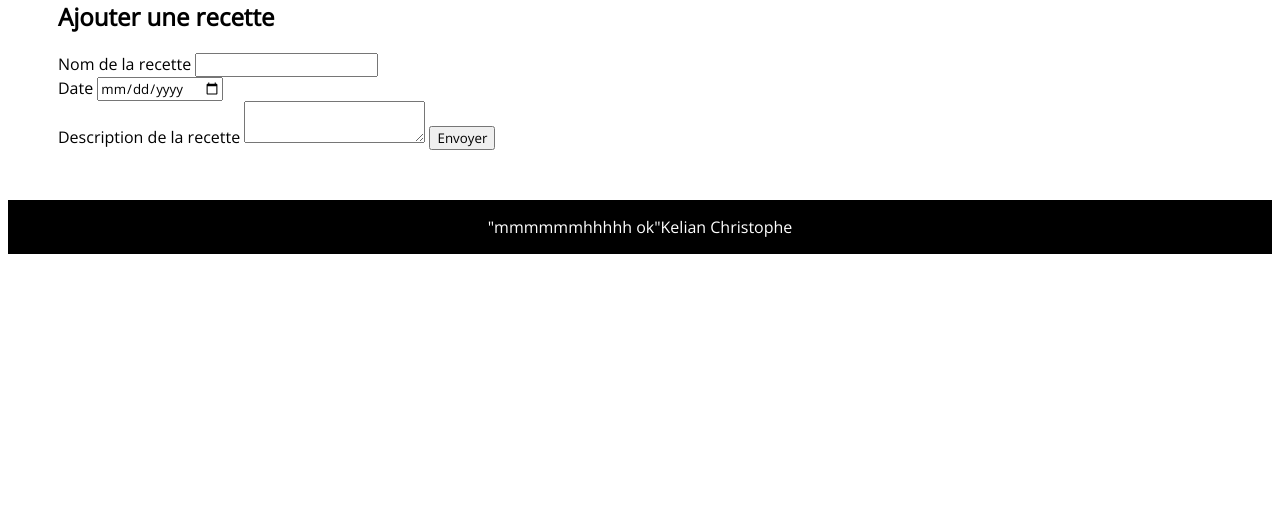
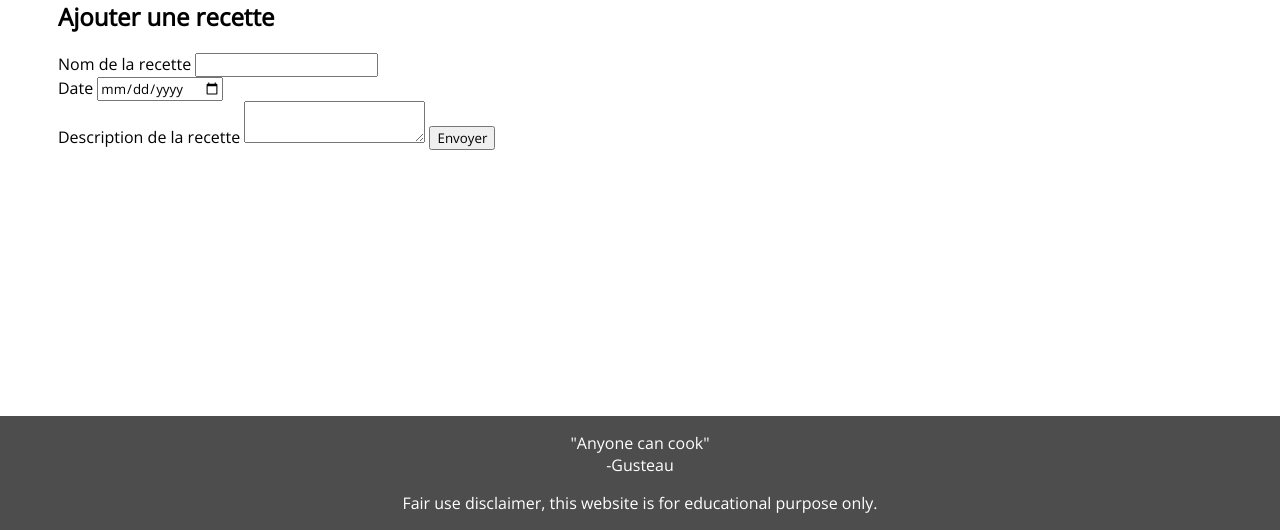
Before and after one commit to IgorDeSpi/myBocuse, a PHP site: page /index2.php in a window 1280 px wide. Shown: the part 270-800 px from the top of the page. Run offline with PHP 8.4, Linux system fonts and the light colour scheme.

Commit message:
rajout footer commun

```diff
--- /dev/null
+++ b/Files_proteges/footer.php
@@ -0,0 +1,5 @@
+<!-- Bas de page -->
+<div class="footer">
+  <p>"Anyone can cook" </br> -Gusteau</p>
+  <p>Fair use disclaimer, this website is for educational purpose only.</p>
+</div>
--- a/index2.php
+++ b/index2.php
@@ -62,10 +62,9 @@
         </section>
     </main>
 
-    <footer>
-        <p class="citation">"mmmmmmhhhhh ok"</p>
-        <p class="artiste">Kelian Christophe </p>
-    </footer>
+   <?php  include('./Files_proteges/footer.php'); ?>
+
+
 </body>
 
 </html>
--- a/style.css
+++ b/style.css
@@ -61,11 +61,13 @@ padding: 50px;
 
 
 
-footer {
-    background-color: black;
+.footer {
+    position: fixed;
+    left: 0;
+    bottom: 0;
+    width: 100%;
+    background-color: #4d4d4d;
     color: white;
-    display: flex;
-    flex-direction: row;
-    justify-content: center;
-    height: auto;
+    text-align: center;
+    font-family: 'Bodoni Moda', serif;
 }
```
